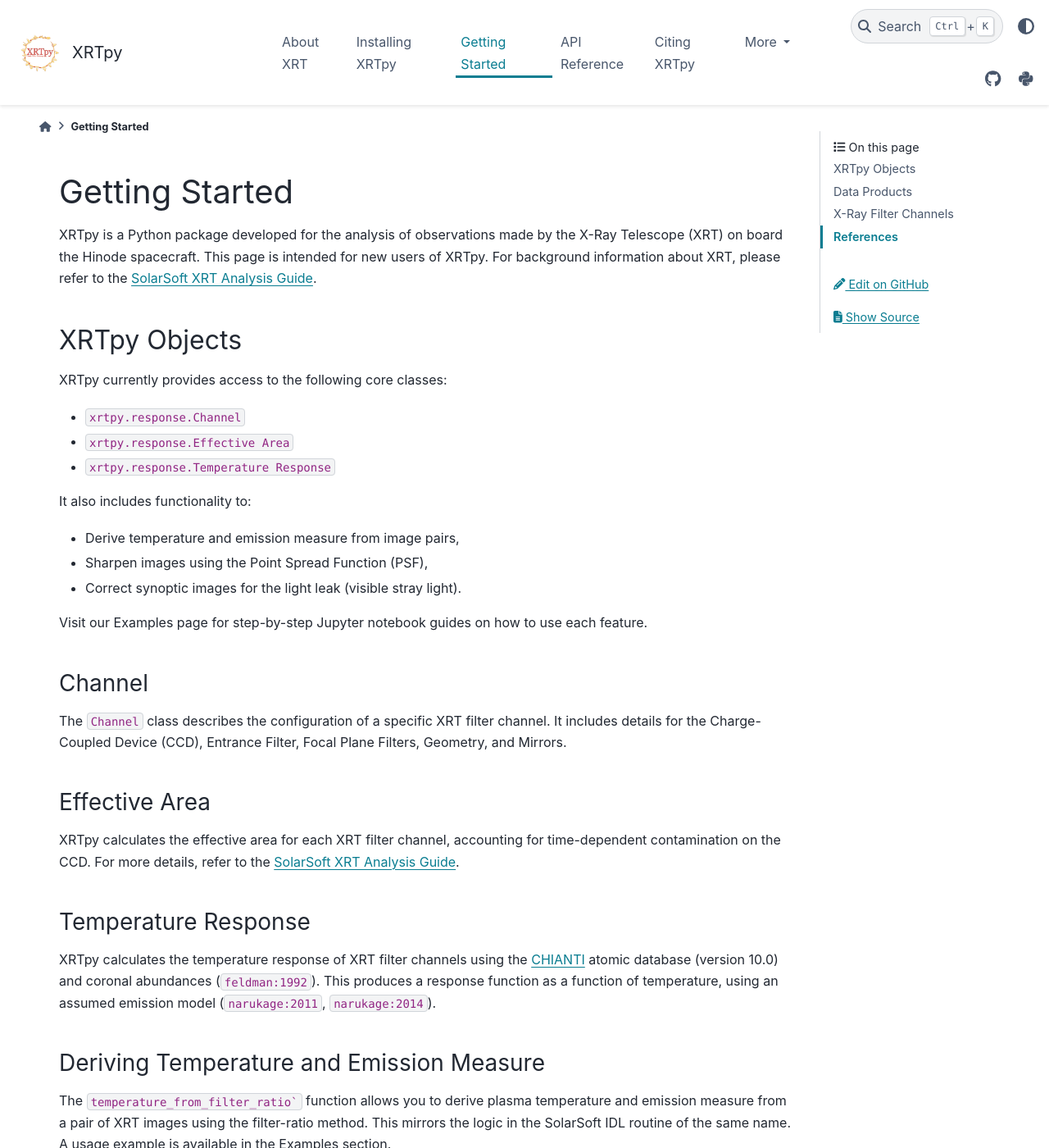
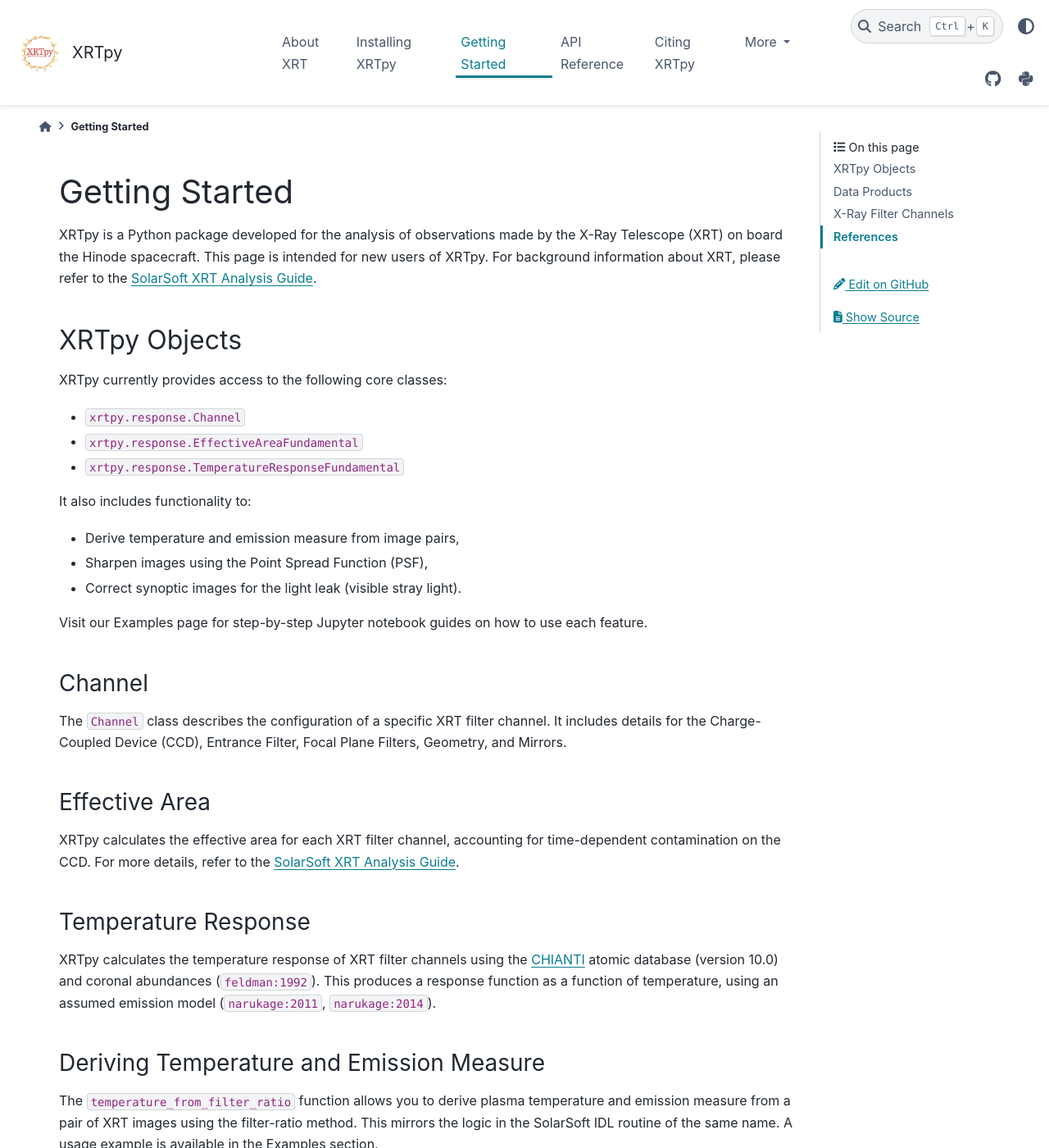
Before and after one commit to HinodeXRT/xrtpy, a Sphinx documentation site: the page built from docs/getting_started.rst, in a window 1280 px wide and 1400 px high. Shown: the whole window at 82% size. Built offline with Sphinx 7.4.7 and the PyData theme 0.15.4, drawn with Linux system fonts in a browser that asks for light colours; pages that are not in the unit, such as notebooks, are missing from menus; the version number could not be read and is left out; cross-references to code outside the pages are shown as plain code.

Commit message:
Quick edit to text

````diff
--- a/docs/getting_started.rst
+++ b/docs/getting_started.rst
@@ -12,8 +12,8 @@
 XRTpy currently provides access to the following core classes:
 
 - ``xrtpy.response.Channel``
-- ``xrtpy.response.Effective Area``
-- ``xrtpy.response.Temperature Response``
+- ``xrtpy.response.EffectiveAreaFundamental``
+- ``xrtpy.response.TemperatureResponseFundamental``
 
 It also includes functionality to:
 
@@ -45,7 +45,7 @@
 Deriving Temperature and Emission Measure
 -----------------------------------------
 
-The ``temperature_from_filter_ratio``` function allows you to derive plasma temperature and emission measure from a pair of XRT images using the filter-ratio method. This mirrors the logic in the SolarSoft IDL routine of the same name. A usage example is available in the Examples section.
+The ``temperature_from_filter_ratio`` function allows you to derive plasma temperature and emission measure from a pair of XRT images using the filter-ratio method. This mirrors the logic in the SolarSoft IDL routine of the same name. A usage example is available in the Examples section.
 
 Image Deconvolution with the PSF
 --------------------------------
````
